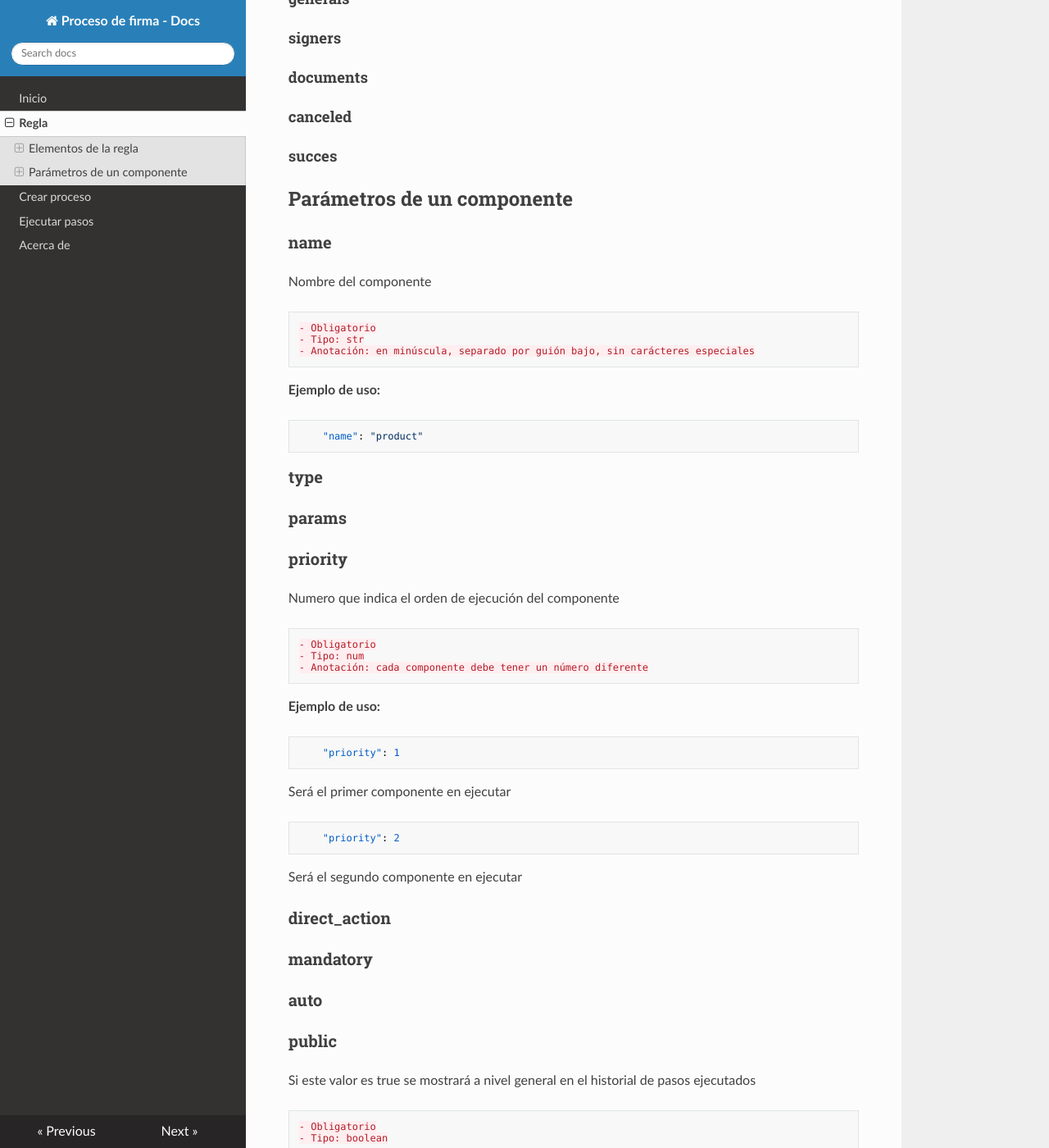
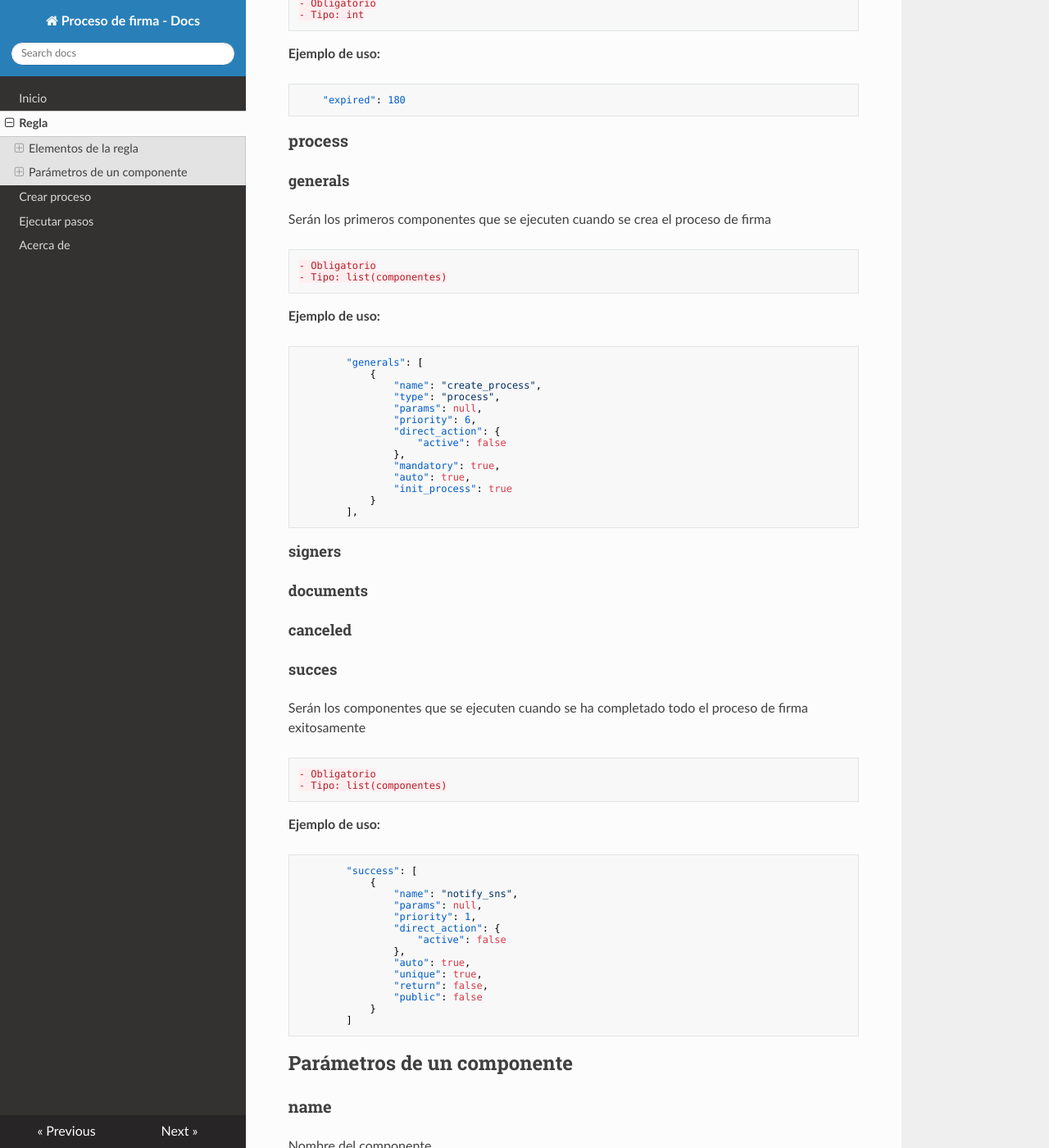
Before and after one commit to SandoDev/SandoDev-docs-sign-process, an MkDocs documentation site: the page built from docs/rule.md, in a window 1280 px wide and 1400 px high, scrolled down 1314 px. Shown: the whole window at 82% size. Built offline with MkDocs 1.6.1, drawn with Linux system fonts in a browser that asks for light colours; nearby versions of some CDN libraries; some of the changed text lies outside the part shown.

Commit message:
new fields in the docs of sign

````diff
--- a/docs/rule.md
+++ b/docs/rule.md
@@ -40,12 +40,66 @@ Nombre del producto
 ```
 
 ### expired
+Indica los días de expiración del proceso de firma una vez iniciado
+
+    - Obligatorio
+    - Tipo: int
+
+**Ejemplo de uso:**
+```json
+    "expired": 180
+```
 ### process
 #### generals
+Serán los primeros componentes que se ejecuten cuando se crea el proceso de firma
+
+    - Obligatorio
+    - Tipo: list(componentes)
+
+**Ejemplo de uso:**
+```json
+        "generals": [
+            {
+                "name": "create_process",
+                "type": "process",
+                "params": null,
+                "priority": 6,
+                "direct_action": {
+                    "active": false
+                },
+                "mandatory": true,
+                "auto": true,
+                "init_process": true
+            }
+        ],
+```
+
 #### signers
 #### documents
 #### canceled
 #### succes
+Serán los componentes que se ejecuten cuando se ha completado todo el proceso de firma exitosamente
+
+    - Obligatorio
+    - Tipo: list(componentes)
+
+**Ejemplo de uso:**
+```json
+        "success": [
+            {
+                "name": "notify_sns",
+                "params": null,
+                "priority": 1,
+                "direct_action": {
+                    "active": false
+                },
+                "auto": true,
+                "unique": true,
+                "return": false,
+                "public": false
+            }
+        ]
+```
 
 ## Parámetros de un componente
 
````
Also changed, not shown: docs/post.md (+11 -0 lines).
